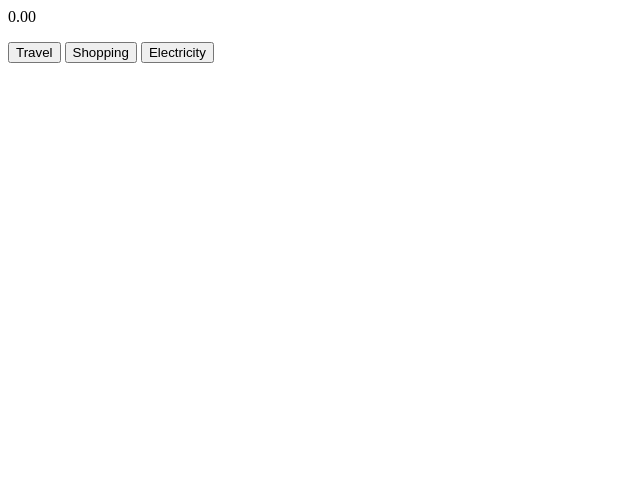
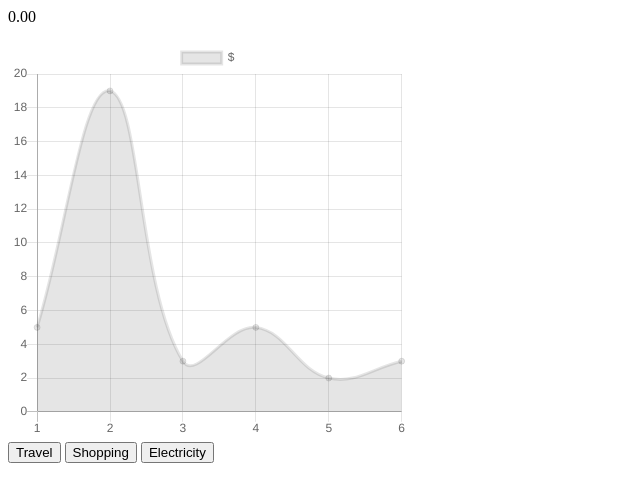
Before and after one commit to jean1122/EcoSave, a plain HTML site: page elleHack.html in a window 1280 px wide. Shown: the whole page, without its empty margins (0-640 px from the left). Drawn offline with nearby package versions, Linux system fonts and the light colour scheme.

Commit message:
Added graph

```diff
--- a/ElleHacks.js
+++ b/ElleHacks.js
@@ -4,6 +4,14 @@ var perKmMultiplier = 0;
 
 window.onload = function() {
    document.getElementById("total").innerHTML=(total/100).toFixed(2);
+
+   var ctx = document.getElementById('myChart');
+//    var myChart = new Chart(ctx, {
+//     type: 'line',
+//     data: data,
+//     options: options
+//    });
+
 }
 
 //travel options and calculations
--- a/elleHack.html
+++ b/elleHack.html
@@ -3,6 +3,36 @@
         <script type = "text/javascript" src="ElleHacks.js"></script>
     </head>
     <p id="total"></p>
+
+
+
+    <script src="node_modules\chart.js\dist\Chart.js"></script>
+    <div style="max-width: 400;">
+        <canvas id="myChart" width="200" height="200" class="chartjs-render-monitor" style="display: block; height: 200px; width: 200px;"></canvas>
+        <script>
+        var ctx = document.getElementById('myChart');
+        var myChart = new Chart(ctx, {
+            type: 'line',
+            data: {
+                labels: ['1', '2', '3', '4', '5', '6'],
+                datasets: [{
+                    label: '$',
+                    data: [5, 19, 3, 5, 2, 3],
+                }]
+            },
+            options: {
+                scales: {
+                    yAxes: [{
+                        ticks: {
+                            beginAtZero: true
+                        }
+                    }]
+                }
+            }
+        });
+        </script>
+    </div>
+
     <input type = "button" id="travel" onclick = "travel()" value = "Travel">
     <input type = "button" id="shopping" onclick = "shopping()" value = "Shopping">
     <input type = "button" id="electricity" onclick = "electricity()" value = "Electricity">
```
Also changed, not shown: package-lock.json (added), 1 other file.
